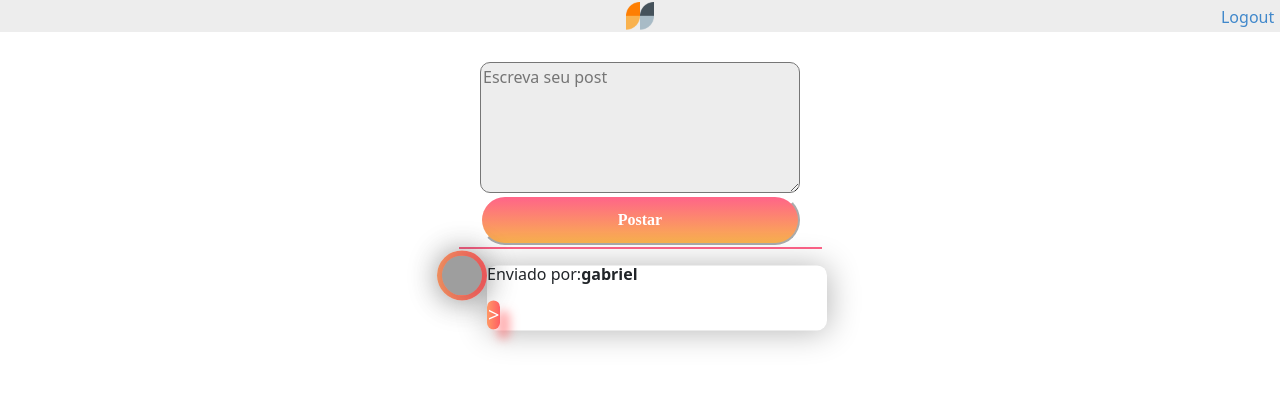
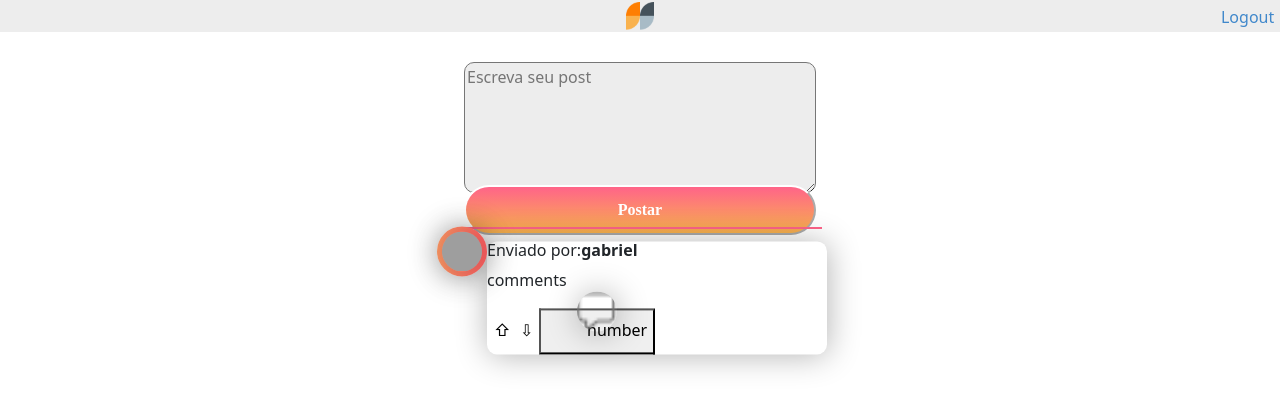
Before and after one commit to Gabrielgarg/projeto-intregador-frontend, a React (Create React App) app in the folder projeto-front-react/: page /socialmidia in a window 1280 px wide. Shown: the top 410 px of the page. Built offline with nearby package versions, Linux system fonts and the light colour scheme; grey boxes are pictures that could not be loaded.

Commit message:
Atualizado

```diff
--- a/projeto-front-react/src/App.css
+++ b/projeto-front-react/src/App.css
@@ -1,6 +1,7 @@
 .App {
   text-align: center;
 }
+
 
 .App-logo {
   height: 40vmin;
@@ -36,3 +37,82 @@
     transform: rotate(360deg);
   }
 }
+
+
+.glow-on-hover {
+  width: 25px;
+  height: 25px;
+  border: none;
+  outline: none;
+  color: black;
+  background: white;
+  cursor: pointer;
+  position: relative;
+  z-index: 0;
+  border-radius: 10px;
+  margin-left: 1px;
+}
+
+.glow-on-hover:before {
+  content: "";
+  background: linear-gradient(
+    45deg,
+    #ff0000,
+    #ff7300,
+    #fffb00,
+    #48ff00,
+    #00ffd5,
+    #002bff,
+    #7a00ff,
+    #ff00c8,
+    #ff0000
+  );
+  position: absolute;
+  top: -2px;
+  left: -2px;
+  background-size: 400%;
+  z-index: -1;
+  filter: blur(5px);
+  width: calc(100% + 4px);
+  height: calc(100% + 4px);
+  animation: glowing 20s linear infinite;
+  opacity: 0;
+  transition: opacity 0.3s ease-in-out;
+  border-radius: 10px;
+}
+
+.glow-on-hover:active {
+  color: #000;
+}
+
+.glow-on-hover:active:after {
+  background: transparent;
+}
+
+.glow-on-hover:hover:before {
+  opacity: 1;
+}
+
+.glow-on-hover:after {
+  z-index: -1;
+  content: "";
+  position: absolute;
+  width: 100%;
+  height: 100%;
+  background: white;
+  left: 0;
+  top: 0;
+  border-radius: 10px;
+}
+
+@keyframes glowing {
+  0% {
+    background-position: 0 0;
+  }
+  50% {
+    background-position: 400% 0;
+  }
+  100% {
+    background-position: 0 0;
+  }
+}
--- a/projeto-front-react/src/Componentes/Paginas.js
+++ b/projeto-front-react/src/Componentes/Paginas.js
@@ -3,6 +3,7 @@ import { Login } from "./pages/login/Login";
 import { ErrorPage } from "./pages/errorpage/ErrorPage";
 import { CreateUser } from "./pages/createUser/Createuser";
 import { Posts } from "./pages/posts/Posts";
+import { Comments } from "./pages/posts/Comments";
 
 export const Paginas = () => {
   return (
@@ -11,6 +12,7 @@ export const Paginas = () => {
         <Route index element={<Login />} />
         <Route path="createaccount" element={<CreateUser />} />
         <Route path="socialmidia" element={<Posts />} />
+        <Route path="comments/" element={<Comments />} />
         <Route path="*" element={<ErrorPage />} />
       </Routes>
     </BrowserRouter>
--- /dev/null
+++ b/projeto-front-react/src/Componentes/pages/posts/Comments.js
@@ -0,0 +1,97 @@
+import { useNavigate } from "react-router-dom";
+import {
+  BodyofpageCreate,
+  ButtonlogarCreate,
+  Divofalignitems,
+  Divofimagescreate,
+  HeaderofpagCreate,
+  Modelspageoflogin,
+} from "../createUser/style";
+import {
+  Buttonlogin3,
+  Divofclosebutton,
+  Linelogin2,
+  Styledofcomment,
+  Styleofcard,
+  Styleofcard2,
+  Styleofcard3,
+  TextofPost,
+  TextofPost2,
+} from "./style";
+import logo from "../../images/logo.png";
+import { useState } from "react";
+import "bootstrap/dist/css/bootstrap.min.css";
+import Card from "react-bootstrap/Card";
+
+export const Comments = () => {
+  const [comment, setComment] = useState("");
+
+  const navigation = useNavigate();
+
+  const login = () => {
+    navigation("/");
+  };
+  const posts = () => {
+    navigation("/socialmidia");
+  };
+
+  const changeComments = (event) => {
+    setComment(event.target.value);
+  };
+  return (
+    <Modelspageoflogin>
+      <BodyofpageCreate>
+        <HeaderofpagCreate>
+          <Divofclosebutton onClick={posts}>x</Divofclosebutton>
+          <Divofimagescreate src={logo} />
+          <ButtonlogarCreate onClick={login}>Logout</ButtonlogarCreate>
+        </HeaderofpagCreate>
+        <Divofalignitems>
+          <Styledofcomment>
+            <Card border="info" style={{ width: "22rem" }}>
+              <Card.Header>Header</Card.Header>
+              <Card.Body>
+                <Card.Title>Info Card Title</Card.Title>
+                <Card.Text>
+                  Some quick example text to build on the card title and make up
+                  the bulk of the card's content.
+                </Card.Text>
+              </Card.Body>
+            </Card>
+          </Styledofcomment>
+          <TextofPost2
+            value={comment}
+            onChange={changeComments}
+            placeholder="Adicionar comentário"
+          ></TextofPost2>
+          <Buttonlogin3>
+            <b>Responder</b>
+          </Buttonlogin3>
+          <Linelogin2 />
+          <Styleofcard3>
+            <div className="wrapper">
+              <div className="blog_post">
+                <div className="img_pod">
+                  <img
+                    src="https://pbs.twimg.com/profile_images/890901007387025408/oztASP4n.jpg"
+                    alt="imageofperson"
+                  />
+                </div>
+                <div className="container_copy">
+                  <h6>
+                    {" "}
+                    Enviado por:<b>gabriel</b>
+                  </h6>
+                  <div>comments</div>
+                  <p></p>
+                </div>
+                <button>uparrow</button>
+                <button>donwarrow</button>
+              </div>
+            </div>
+          </Styleofcard3>
+        </Divofalignitems>
+      </BodyofpageCreate>
+    </Modelspageoflogin>
+  );
+};
--- a/projeto-front-react/src/Componentes/pages/posts/Posts.js
+++ b/projeto-front-react/src/Componentes/pages/posts/Posts.js
@@ -11,13 +11,26 @@ import { useNavigate } from "react-router-dom";
 import "bootstrap/dist/css/bootstrap.min.css";
 import { useState } from "react";
 import { Buttonlogin, Linelogin } from "../login/style";
-import { Buttonlogin3, Linelogin2, Styleofcard, TextofPost } from "./style";
+import balao from "../../images/balao.png";
+import {
+  Buttonlogin3,
+  Buttonlogin4,
+  Buttonup,
+  Linelogin2,
+  Linelogin3,
+  Styleofcard,
+  TextofPost,
+} from "./style";
 
 export const Posts = () => {
   const navigation = useNavigate();
 
   const login = () => {
     navigation("/");
+  };
+
+  const changeComment = () => {
+    navigation("/comments/");
   };
 
   const [post, setPost] = useState("");
@@ -35,13 +48,14 @@ export const Posts = () => {
         </HeaderofpagCreate>
         <Divofalignitems>
           <TextofPost
+            value={post}
             onChange={changePost}
             placeholder="Escreva seu post"
           ></TextofPost>
-          <Buttonlogin3>
+          <Buttonlogin4>
             <b>Postar</b>
-          </Buttonlogin3>
-          <Linelogin2 />
+          </Buttonlogin4>
+          <Linelogin3 />
           <Styleofcard>
             <div className="wrapper">
               <div className="blog_post">
@@ -56,11 +70,19 @@ export const Posts = () => {
                     {" "}
                     Enviado por:<b>gabriel</b>
                   </h6>
+                  <div>comments</div>
                   <p></p>
                 </div>
-                <a className="btn_primary" href="#">
-                  >
-                </a>
+                <button className="glow-on-hover">⇧</button>
+                <button className="glow-on-hover">⇩</button>
+                <button onClick={changeComment}>
+                  <img src={balao} />
+                  number
+                </button>
+                {/* <div src={balao}></div> */}
+                {/* <a className="btn_primary" href="#">
+                  ->
+                </a> */}
               </div>
             </div>
           </Styleofcard>
--- a/projeto-front-react/src/Componentes/pages/posts/style.js
+++ b/projeto-front-react/src/Componentes/pages/posts/style.js
@@ -4,26 +4,57 @@ export const TextofPost = styled.textarea`
   border-radius: 10px;
   background-color: #ededed;
   height: 131px;
-  width: 320px;
+  width: 22rem;
   margin-top: 30px;
+  justify-self: center;
+  /* margin-bottom: -00px; */
+`;
+export const TextofPost2 = styled.textarea`
+  border-radius: 10px;
+  background-color: #ededed;
+  height: 131px;
+  width: 22rem;
+  margin-top: -90px;
+  /* margin-top: 30px; */
   justify-self: center;
   /* margin-bottom: -00px; */
 `;
 export const Buttonlogin3 = styled.button`
   font-family: "IBM Plex Sans";
   background: linear-gradient(#ff6489, #f9b24e);
-  width: 320px;
+  width: 22rem;
   border-radius: 40px;
   border-color: white;
   height: 50px;
   color: white;
   /* align-self: center; */
   justify-self: center;
-  margin-top: -150px;
+  /* margin-top: -10px; */
   /* margin-bottom: 550px; */
+  margin-top: -90px;
+`;
+export const Buttonlogin4 = styled.button`
+  font-family: "IBM Plex Sans";
+  background: linear-gradient(#ff6489, #f9b24e);
+  width: 22rem;
+  border-radius: 40px;
+  border-color: white;
+  height: 50px;
+  color: white;
+  /* align-self: center; */
+  justify-self: center;
+  /* margin-top: -10px; */
+  /* margin-bottom: 550px; */
+  margin-top: -160px;
 `;
 export const Linelogin2 = styled.div`
-  margin-top: -250px;
+  margin-top: -220px;
+  width: 363px;
+  height: 1px;
+  border: 1px solid #ff6489;
+`;
+export const Linelogin3 = styled.div`
+  margin-top: -270px;
   width: 363px;
   height: 1px;
   border: 1px solid #ff6489;
@@ -31,6 +62,74 @@ export const Linelogin2 = styled.div`
 
 export const Styleofcard = styled.div`
   margin-top: -350px;
+  justify-self: center;
+  border-color: black;
+  /* * {
+    padding: 0;
+    margin: 0;
+  } */
+
+  /* html {
+    font-family: "Roboto", sans-serif;
+    font-size: 8px;
+  } */
+
+  .wrapper {
+    width: 340px;
+    height: 10px;
+    /* margin-top: -250px; */
+  }
+
+  .blog_post {
+    position: relative;
+    /* padding: 6rem 3rem 6rem 6rem; */
+    background: #fff;
+    max-width: 400px;
+    border-radius: 10px;
+    /* top: 50%; */
+    left: 55%;
+    transform: translate(-50%, -50%);
+    box-shadow: 1px 1px 2rem rgba(0, 0, 0, 0.3);
+  }
+
+  .img_pod {
+    height: 50px;
+    width: 50px;
+    background: linear-gradient(90deg, #ff9966, #ff5e62);
+    z-index: -1;
+    box-shadow: 1px 1px 2rem rgba(0, 0, 0, 0.3);
+    border-radius: 100%;
+    position: absolute;
+    left: -50px;
+    top: 10px;
+    transform: translateY(-50%);
+  }
+
+  img {
+    height: 40px;
+    width: 40px;
+    position: relative;
+    top: 50%;
+    left: 50%;
+    transform: translate(-50%, -50%);
+    border-radius: 100%;
+    box-shadow: 1px 1px 2rem rgba(0, 0, 0, 0.3);
+  }
+`;
+
+export const Divofclosebutton = styled.button`
+  display: grid;
+  grid-column: 1/2;
+  height: 25px;
+  width: 25px;
+  align-self: center;
+  align-content: center;
+  border: none;
+  color: red;
+`;
+
+export const Styleofcard2 = styled.div`
+  /* margin-top: -350px; */
   justify-self: center;
   /* * {
     padding: 0;
@@ -83,21 +182,157 @@ export const Styleofcard = styled.div`
     border-radius: 100%;
     box-shadow: 1px 1px 2rem rgba(0, 0, 0, 0.3);
   }
+`;
 
-  .btn_primary {
+export const Styledofcomment = styled.div`
+  margin-top: 40px;
+  justify-self: center;
+`;
+
+export const Styleofcard3 = styled.div`
+  margin-top: -180px;
+  justify-self: center;
+  /* * {
+    padding: 0;
+    margin: 0;
+  } */
+
+  /* html {
+    font-family: "Roboto", sans-serif;
+    font-size: 8px;
+  } */
+
+  .wrapper {
+    width: 340px;
+    height: 10px;
+    /* margin-top: -250px; */
+  }
+
+  .blog_post {
+    position: relative;
+    /* padding: 6rem 3rem 6rem 6rem; */
+    background: #fff;
+    max-width: 400px;
+    border-radius: 10px;
+    /* top: 50%; */
+    left: 55%;
+    transform: translate(-50%, -50%);
+    box-shadow: 1px 1px 2rem rgba(0, 0, 0, 0.3);
+  }
+
+  .img_pod {
+    height: 50px;
+    width: 50px;
+    background: linear-gradient(90deg, #ff9966, #ff5e62);
+    z-index: -1;
+    box-shadow: 1px 1px 2rem rgba(0, 0, 0, 0.3);
+    border-radius: 100%;
+    position: absolute;
+    left: -50px;
+    top: 10px;
+    transform: translateY(-50%);
+  }
+
+  img {
+    height: 40px;
+    width: 40px;
+    position: relative;
+    top: 50%;
+    left: 50%;
+    transform: translate(-50%, -50%);
+    border-radius: 100%;
+    box-shadow: 1px 1px 2rem rgba(0, 0, 0, 0.3);
+  }
+`;
+
+export const Buttonup = styled.button`
+  /* html,
+  body {
+    margin: 0;
+    padding: 0;
+    width: 100%;
+    height: 100vh;
+    display: flex;
+    flex-direction: row;
+    justify-content: center;
+    align-items: center;
+    background: #000;
+  } */
+
+  .glow-on-hover {
+    width: 220px;
+    height: 50px;
     border: none;
     outline: none;
-    background: linear-gradient(90deg, #ff9966, #ff5e62);
-    padding: 1px 1px;
-    border-radius: 50px;
-    color: white;
-    font-size: 20px;
-    box-shadow: 10px 10px 10px rgba(255, 94, 98, 0.5);
-    transition: all 0.2s ease-in;
-    text-decoration: none;
+    color: #fff;
+    background: #111;
+    cursor: pointer;
+    position: relative;
+    z-index: 0;
+    border-radius: 10px;
   }
 
-  .btn_primary:hover {
-    box-shadow: 0px 1px 10px rgba(255, 94, 98, 0.5);
+  .glow-on-hover:before {
+    content: "";
+    background: linear-gradient(
+      45deg,
+      #ff0000,
+      #ff7300,
+      #fffb00,
+      #48ff00,
+      #00ffd5,
+      #002bff,
+      #7a00ff,
+      #ff00c8,
+      #ff0000
+    );
+    position: absolute;
+    top: -2px;
+    left: -2px;
+    background-size: 400%;
+    z-index: -1;
+    filter: blur(5px);
+    width: calc(100% + 4px);
+    height: calc(100% + 4px);
+    animation: glowing 20s linear infinite;
+    opacity: 0;
+    transition: opacity 0.3s ease-in-out;
+    border-radius: 10px;
+  }
+
+  .glow-on-hover:active {
+    color: #000;
+  }
+
+  .glow-on-hover:active:after {
+    background: transparent;
+  }
+
+  .glow-on-hover:hover:before {
+    opacity: 1;
+  }
+
+  .glow-on-hover:after {
+    z-index: -1;
+    content: "";
+    position: absolute;
+    width: 100%;
+    height: 100%;
+    background: #111;
+    left: 0;
+    top: 0;
+    border-radius: 10px;
+  }
+
+  @keyframes glowing {
+    0% {
+      background-position: 0 0;
+    }
+    50% {
+      background-position: 400% 0;
+    }
+    100% {
+      background-position: 0 0;
+    }
   }
 `;
```
Also changed, not shown: projeto-front-react/src/Componentes/images/balao.png (added).
